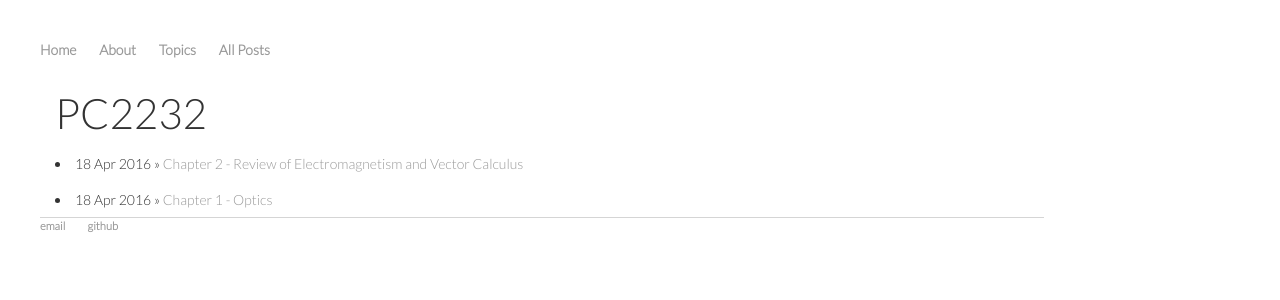
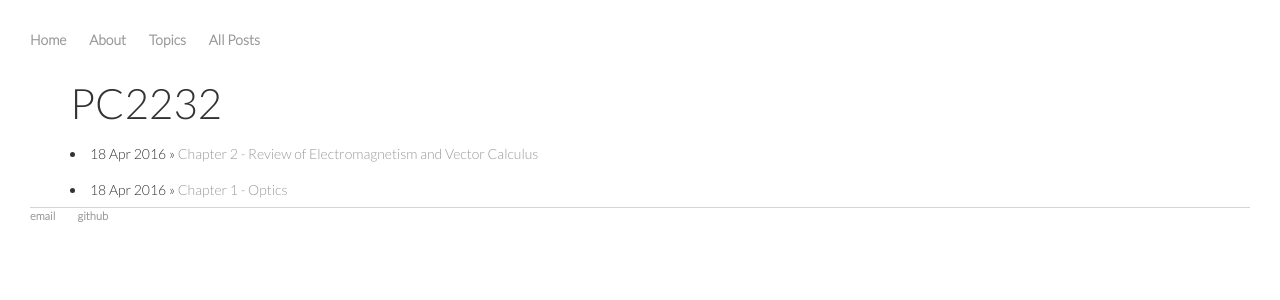
Before and after one commit to serriferous/initial.github.io, a Jekyll site: the page built from PC2232.html, in a window 1280 px wide. Shown: the top 300 px of the page. Built offline with Jekyll 4.4.1, drawn with Linux system fonts in a browser that asks for light colours.

Commit message:
Update main.css

```diff
--- a/css/main.css
+++ b/css/main.css
@@ -1,7 +1,7 @@
 @import url(http://fonts.googleapis.com/css?family=Lato:300);
 
 #navBar{
-   width: 80%;
+   width: 100%;
    height: 80px;
    border: 1 px solid;
    margin: 0px auto;
@@ -9,9 +9,9 @@
 }
 
 body{
-  padding: 10px;
-  width: 80%;
-  margin: 30px;
+  padding: 30px;
+  width: 100%;
+  margin: 0px;
 }
 
 nav ul, footer ul {
```
